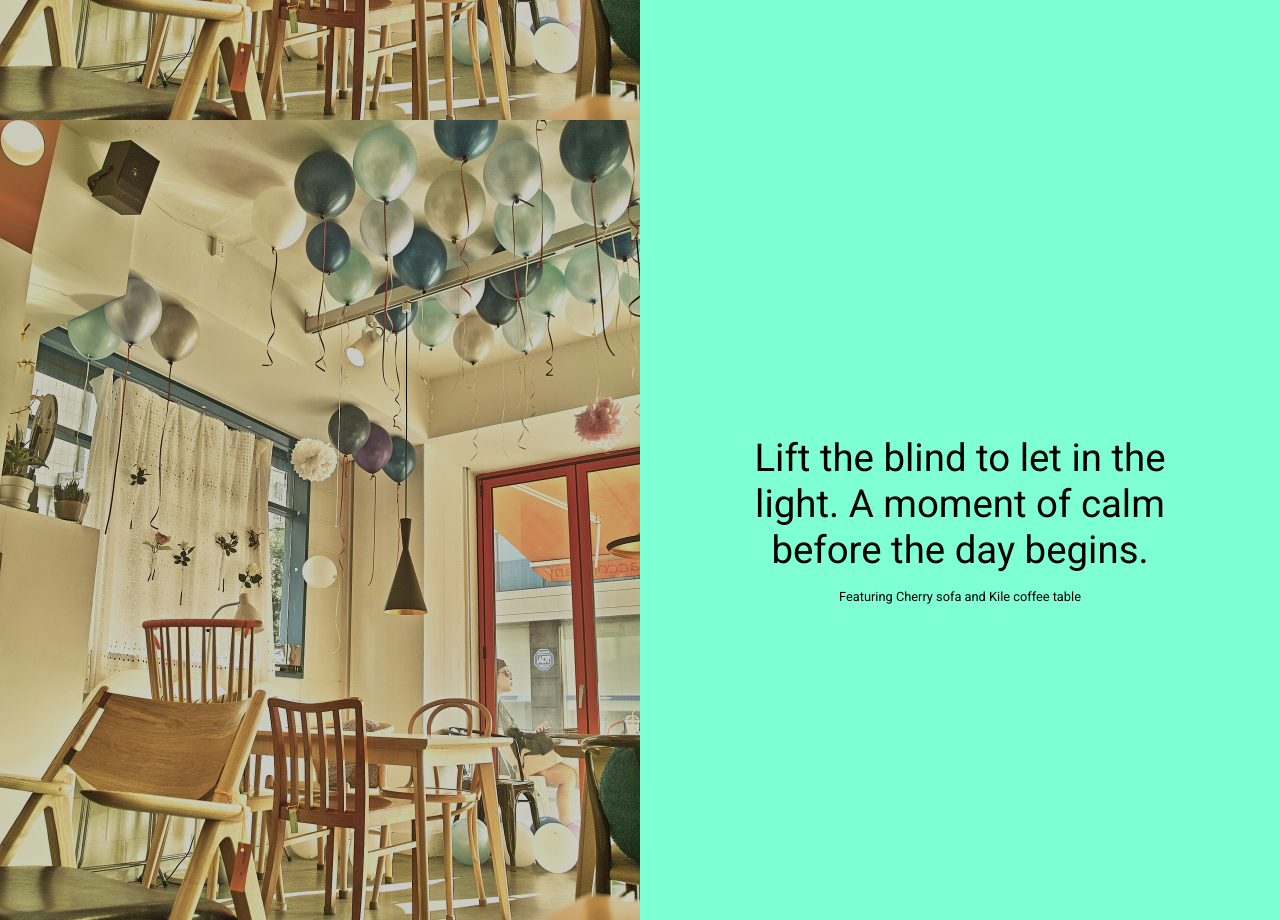
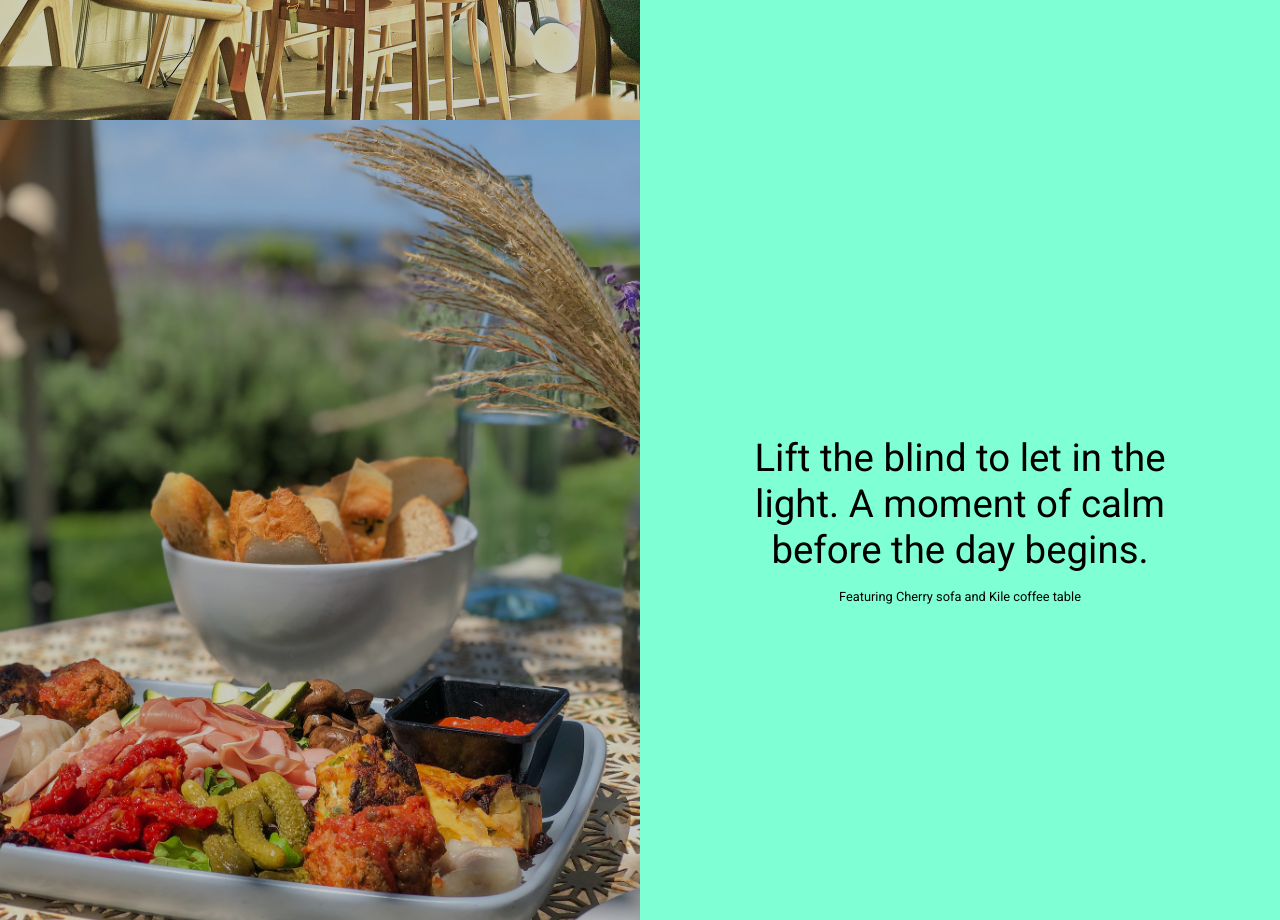
Before and after one commit to Sosorini/css-tolv-clone, a website: page index.html in a window 1280 px wide. Shown: the part 680-1600 px from the top of the page. Drawn offline with nearby package versions, Linux system fonts and the light colour scheme.

Commit message:
2nd commit - README modified

```diff
--- a/index.html
+++ b/index.html
@@ -27,7 +27,7 @@
                 <img src="image/cafe-1566019_1920.jpg" alt="">
             </div>
             <div class="image_slide">
-                <img src="image/cafe-1566019_1920.jpg" alt="">
+                <img src="image/lunch-4884212_1920.jpg" alt="">
             </div>
         </div>
         <div class="text_column">
```
Also changed, not shown: README.md.
